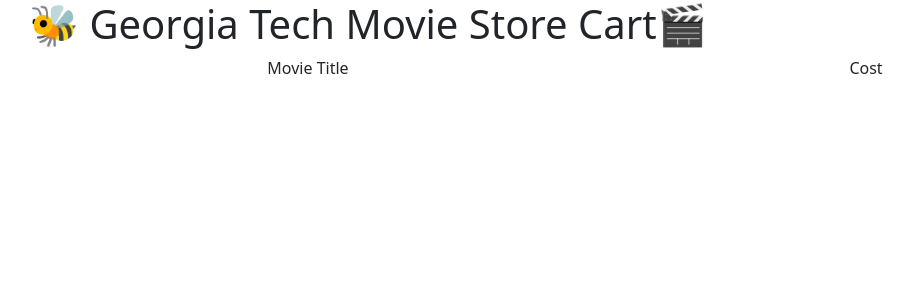
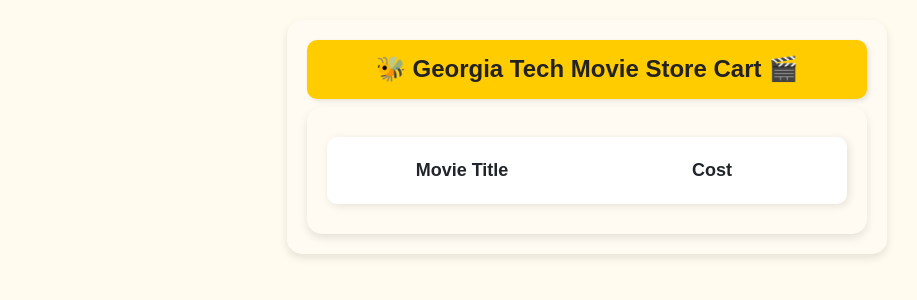
Before and after one commit to achickmath/GTMovieStore, a Django app: page /home/cart/ in a window 1280 px wide. Shown: the top 300 px of the page, without its empty margins (53-970 px from the left). Run offline with Django 5.2, Linux system fonts and the light colour scheme.

Commit message:
Created a cart icon for the home page and linked it to the cart page. Add CSS to the cart page.

```diff
--- a/movies/urls.py
+++ b/movies/urls.py
@@ -11,6 +11,5 @@
     path('login/resetpassword/', views.resetpassword_page, name='register'),
     path("home/", views.home, name="home"),
     path("home/<int:movie_id>/", views.detail, name="detail"),
-
-    path("home/cart/", views.cart, name="cart"),
+    path("cart/", views.cart, name="cart"),
 ]
--- a/templates/movies/cart.html
+++ b/templates/movies/cart.html
@@ -8,12 +8,67 @@
     <title>Georgia Tech Movie Store</title>
     <link rel="stylesheet" href="https://cdn.jsdelivr.net/npm/bootstrap@5.3.0/dist/css/bootstrap.min.css">
     <style>
+        body {
+            background-color: #fffbee;
+            font-family: 'Arial', sans-serif;
+            padding: 20px;
+        }
+
+        .container {
+            max-width: 600px;
+            margin: auto;
+            background: #fffbf3;
+            padding: 20px;
+            border-radius: 15px;
+            box-shadow: 0 4px 8px rgba(0, 0, 0, 0.1);
+        }
+
+        .header-icon {
+            font-size: 24px;
+            font-weight: bold;
+            text-align: center;
+            background: #ffcc00;
+            padding: 15px;
+            border-radius: 10px;
+            color: #222;
+            box-shadow: 2px 2px 5px rgba(0, 0, 0, 0.1);
+        }
+
+        .row {
+            background: #fff;
+            padding: 10px;
+            margin: 10px 0;
+            border-radius: 10px;
+            box-shadow: 2px 2px 8px rgba(0, 0, 0, 0.1);
+        }
+
+        .col {
+            font-size: 18px;
+            font-weight: bold;
+            padding: 10px;
+        }
+
+        button {
+            background: #ffcc00;
+            border: none;
+            padding: 10px 15px;
+            font-size: 16px;
+            font-weight: bold;
+            color: #222;
+            border-radius: 8px;
+            cursor: pointer;
+            transition: 0.3s;
+        }
+
+        button:hover {
+            background: #ffaa00;
+        }
 
     </style>
 </head>
 <body>
     <div class="container">
-        <h1 class="header-icon">🐝 Georgia Tech Movie Store Cart🎬</h1>
+        <h1 class="header-icon">🐝 Georgia Tech Movie Store Cart 🎬</h1>
         <div class="container text-center">
           <div class="row">
             <div class="col">Movie Title</div>
```
Also changed, not shown: templates/movies/index.html (+21 -0 lines).
